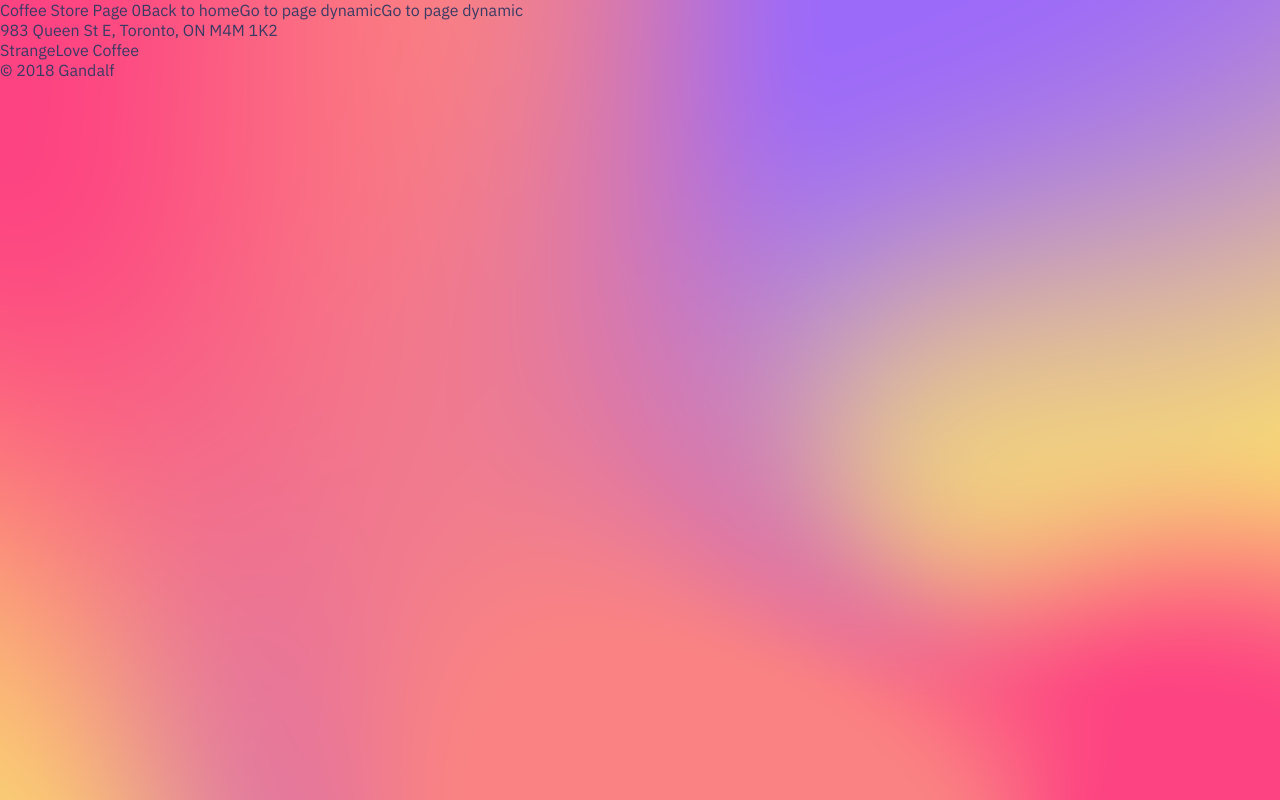
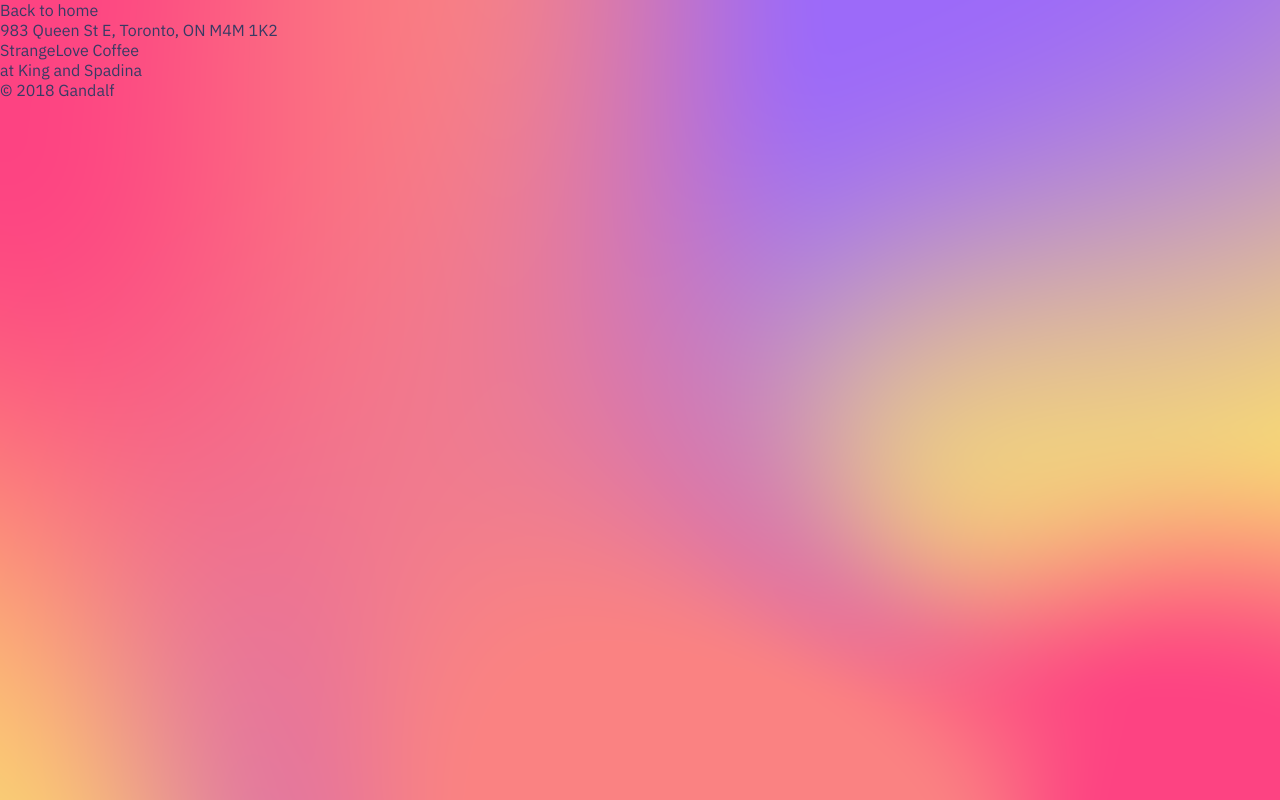
Before and after one commit to MadsAkselsen/discover-coffee-stores, a Next.js app: page /coffee-store/0 in a window 1280 px wide. Built offline with nearby package versions, Linux system fonts and the light colour scheme.

Commit message:
refactor

```diff
--- a/pages/coffee-store/[id].js
+++ b/pages/coffee-store/[id].js
@@ -1,10 +1,10 @@
 import Link from "next/link";
 import { useRouter } from "next/router";
+import Head from "next/head";
 
 import coffeeStoresData from "../../data/coffee-stores.json";
 
 export function getStaticProps(staticProps) {
-	console.log("testssss");
 	const params = staticProps.params;
 	return {
 		props: {
@@ -16,9 +16,12 @@
 }
 
 export function getStaticPaths() {
-	console.log("getStaticPaths");
+	console.log("===> getStaticPaths");
+	const paths = coffeeStoresData.map((coffeeStore) => {
+		return { params: { id: coffeeStore.id.toString() } };
+	});
 	return {
-		paths: [{ params: { id: "0" } }, { params: { id: "1" } }],
+		paths,
 		fallback: true, // can also be true or 'blocking'
 	};
 }
@@ -30,15 +33,20 @@
 		return <div>loading...</div>;
 	}
 
+	// must be destructured after above loading state, because
+	// data doesn't exist yet
+	const { address, name, neighbourhood } = props.coffeeStore;
+
 	console.log("props", props);
 	return (
 		<div>
-			Coffee Store Page {router.query.id}
+			<Head>
+				<title>test</title>
+			</Head>
 			<Link href="/">Back to home</Link>
-			<Link href="/coffee-store/dynamic">Go to page dynamic</Link>
-			<Link href="/courses/nextjs">Go to page dynamic</Link>
-			<p>{props.coffeeStore.address}</p>
-			<p>{props.coffeeStore.name}</p>
+			<p>{address}</p>
+			<p>{name}</p>
+			<p>{neighbourhood}</p>
 		</div>
 	);
 };
```
